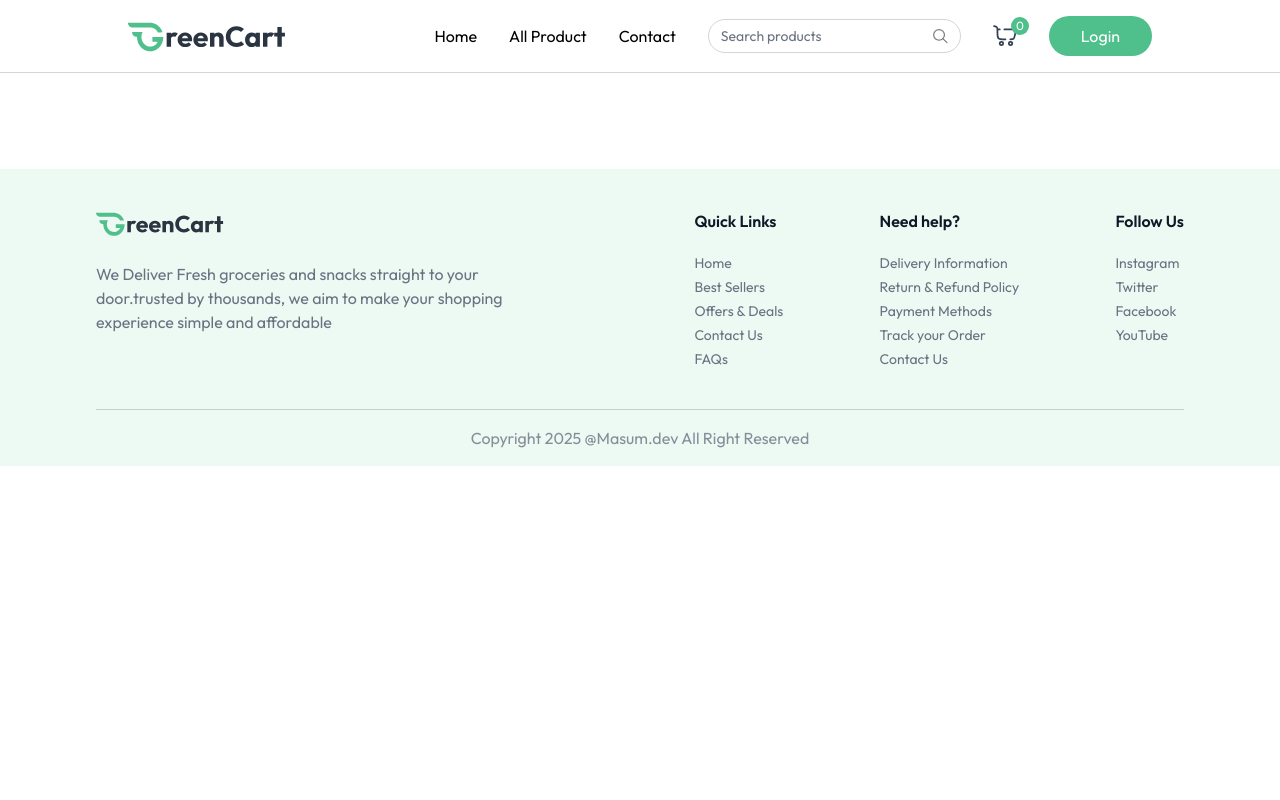
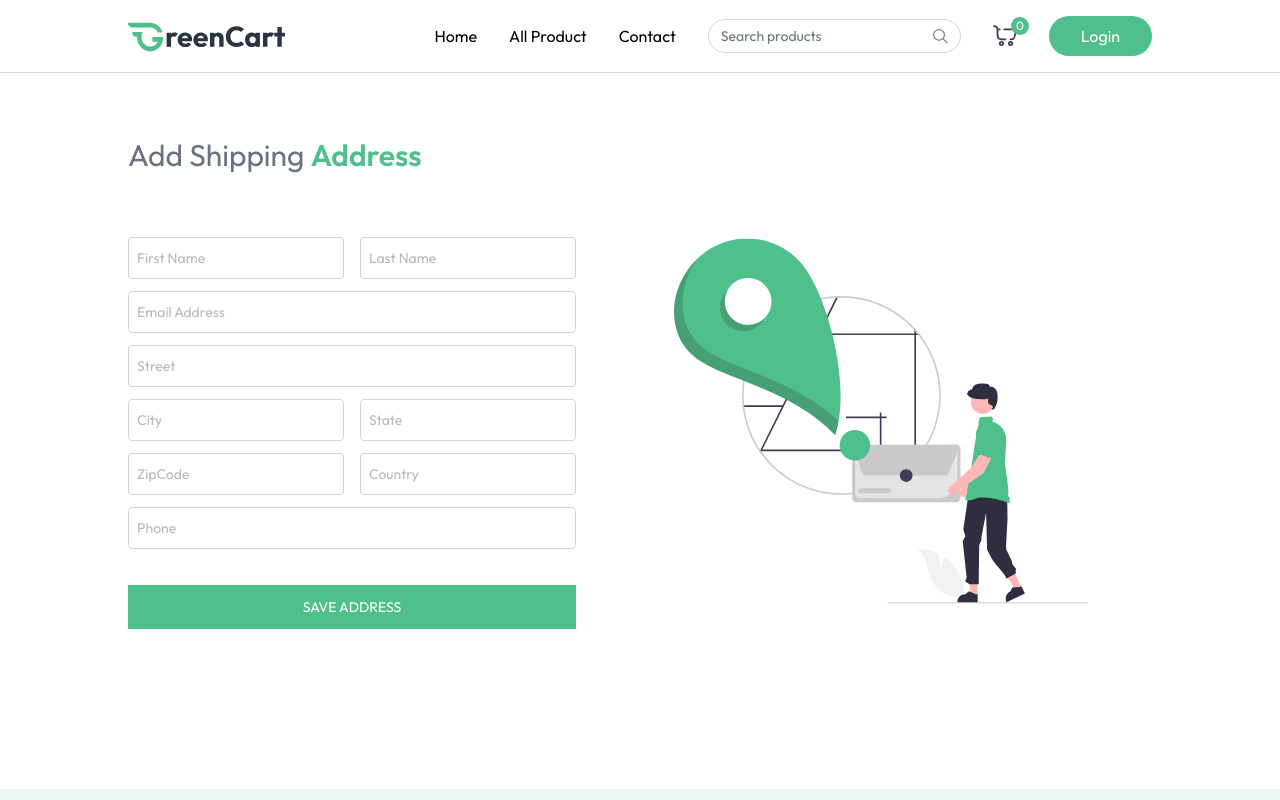
Before and after one commit to Masum0895/Glamour_Gems, a React (Vite) app in the folder client/: page /add-address in a window 1280 px wide. Shown: the top 800 px of the page. Built offline with nearby package versions, Linux system fonts and the light colour scheme.

Commit message:
Add Address Completed

```diff
--- a/client/src/App.jsx
+++ b/client/src/App.jsx
@@ -10,6 +10,7 @@
 import ProductCategory from './pages/ProductCategory'
 import ProductDetails from './pages/ProductDetails'
 import Cart from './pages/Cart'
+import AddAddress from './pages/AddAddress'
 
 const App = () => {
   const isSellerPath = useLocation().pathname.includes("seller")
@@ -28,6 +29,7 @@
           <Route path='/products/:category' element={<ProductCategory/>}/>
           <Route path='/products/:category/:id' element={<ProductDetails/>}/>
           <Route path='/cart' element={<Cart/>}/>
+          <Route path='/add-address' element={<AddAddress/>}/>
         </Routes>
       </div>
       {!isSellerPath && <Footer />}
--- /dev/null
+++ b/client/src/pages/AddAddress.jsx
@@ -0,0 +1,81 @@
+import React, { useState } from 'react'
+import { assets } from '../assets/assets'
+
+// Input Field Component
+
+const InputField = ({type, placeholder,name, handleChange, address})=>(
+    <input className='w-full px-2 py-2.5 border border-gray-500/30 rounded outline-none text-gray-500 focus:border-primary transition'
+    type={type}
+    placeholder={placeholder}
+    onChange={handleChange}
+    name={name}
+    value={address[name]}
+    required
+     />
+)
+
+const AddAddress = () => {
+
+    const [address, setAddress] = useState({
+        firstName:"",
+        lastName:"",
+        email:"",
+        street:"",
+        city:"",
+        state:"",
+        zipcode:"",
+        country:"",
+        phone:"",
+    })
+
+    const handleChange = (e)=>{
+        const{name,value} = e.target;
+
+        setAddress((prevAddress)=>({
+            ...prevAddress,
+            [name]: value,
+        }))
+    }
+
+    const onSubmitHandler = async (e)=>{
+        e.preventDefault();
+    }
+
+  return (
+    <div className='mt-16 pb-16'>
+      <p className='text-2xl md:text-3xl text-gray-500'>Add Shipping <span className='font-semibold text-primary'>Address</span></p>
+      <div className='flex flex-col-reverse md:flex-row justify-between mt-10'>
+        <div className='flex-1 max-w-md'>
+            <form onSubmit={onSubmitHandler} className='space-y-3 mt-6 text-sm'>
+                <div className='grid grid-cols-2 gap-4'>
+                    <InputField handleChange={handleChange} address={address} name='firstName' type='text' placeholder="First Name" />
+                    <InputField handleChange={handleChange} address={address} name='lastName' type='text' placeholder="Last Name" />
+                </div>
+
+                <InputField handleChange={handleChange} address={address} name='email' type='email' placeholder="Email Address" />
+                <InputField handleChange={handleChange} address={address} name='street' type='text' placeholder="Street" />
+
+                <div className='grid grid-cols-2 gap-4'>
+                    <InputField handleChange={handleChange} address={address} name='city' type='text' placeholder="City" />
+                    <InputField handleChange={handleChange} address={address} name='state' type='text' placeholder="State" />
+                </div>
+
+                <div className='grid grid-cols-2 gap-4'>
+                    <InputField handleChange={handleChange} address={address} name='zipcode' type='number' placeholder="ZipCode" />
+                    <InputField handleChange={handleChange} address={address} name='country' type='text' placeholder="Country" />
+                </div>
+
+                <InputField handleChange={handleChange} address={address} name='phone' type='text' placeholder="Phone" />
+
+                <button className='w-full mt-6 bg-primary text-white py-3 hover:bg-primary-dull transition cursor-pointer uppercase'>
+                    Save Address
+                </button>
+            </form>
+        </div>
+        <img className='md:mr-16 md:mt-0' src={assets.add_address_iamge} alt='Add Address' />
+      </div>
+    </div>
+  )
+}
+
+export default AddAddress
```
